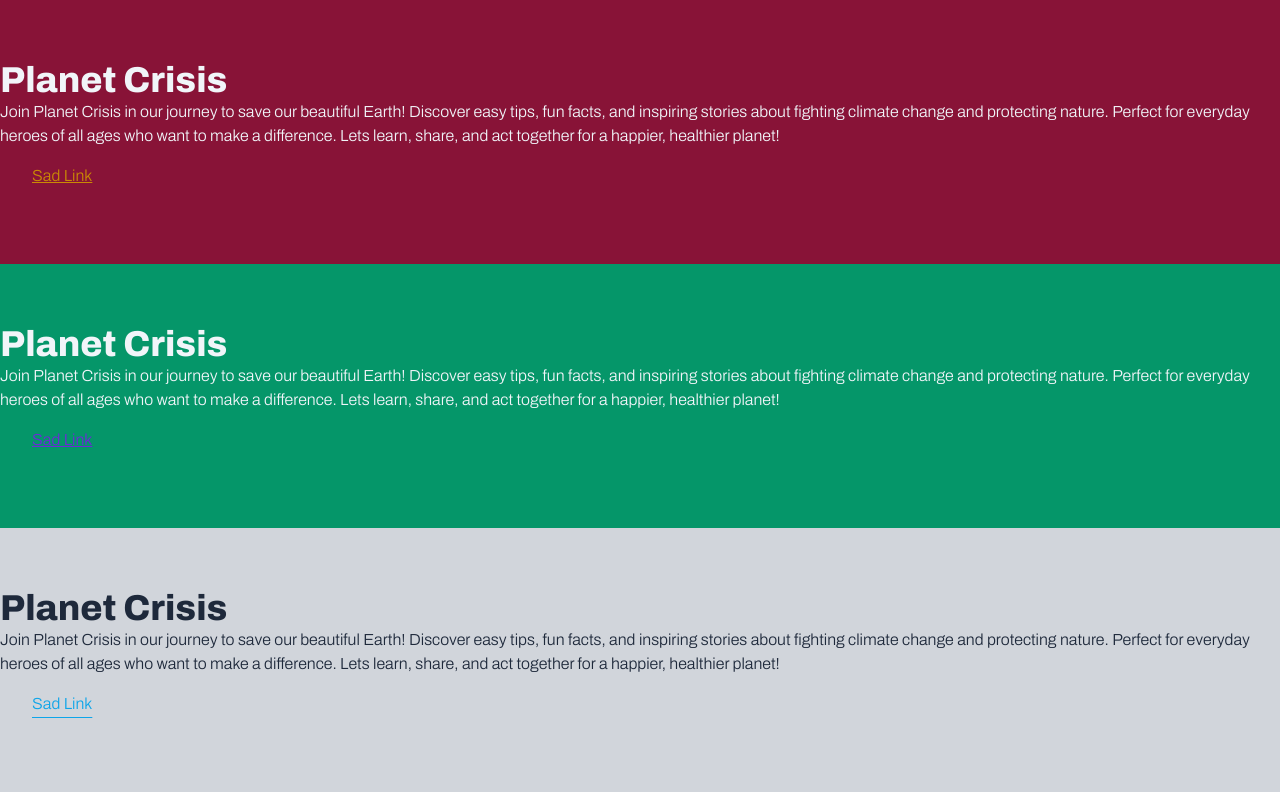
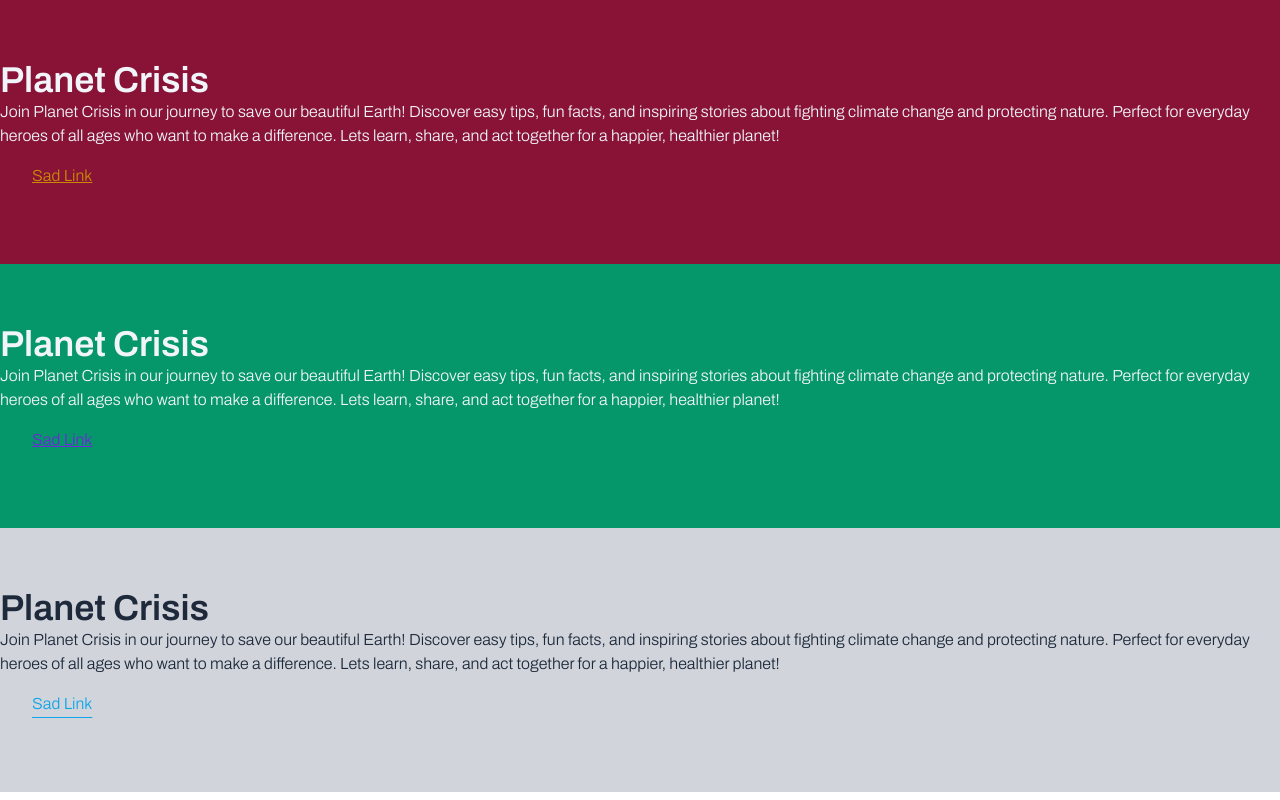
Before and after one commit to PlanetCrisisInfo/frontend, a Next.js app: page / in a window 1280 px wide. Built offline with nearby package versions, Linux system fonts and the light colour scheme.

Commit message:
better config for fonts

```diff
--- a/src/app/globals.scss
+++ b/src/app/globals.scss
@@ -11,17 +11,17 @@
     --svgSadHover: #ffd438;
     --svgNeutral: #10b981;
     --svgNeutralHover: #36bbf2;
+    --font-hanken: "Hanken Grotesk", sans-serif;
+    --font-archivo: "Archivo", sans-serif;
   }
 
-  body {
-    font-size: clamp(0.875rem, 2vw, 1rem);
-    font-family: "Hanken Grotesk", sans-serif;
-    font-weight: 400;
+  html {
+    font-family: var(--font-hanken);
+    font-weight: normal;
   }
 
   :is(h1, h2, h3, h4, h5, h6) {
-    font-family: "Archivo", sans-serif;
-    font-weight: 600;
+    font-family: var(--font-archivo);
   }
 
   a {
--- a/src/app/layout.tsx
+++ b/src/app/layout.tsx
@@ -4,13 +4,15 @@ import "./globals.scss"
 import { Archivo, Hanken_Grotesk } from "next/font/google"
 
 const HankenGrotesk = Hanken_Grotesk({
-  subsets: ["latin-ext"],
-  weight: ["300", "500", "600", "800"],
+  subsets: ["latin"],
+  weight: ["100", "300", "600"],
+  variable: "--font-hanken",
   display: "swap",
 })
 const ArchivoFont = Archivo({
-  subsets: ["latin-ext"],
-  weight: ["300", "600", "800"],
+  subsets: ["latin"],
+  weight: ["100", "300", "600"],
+  variable: "--font-archivo",
   display: "swap",
 })
 
@@ -27,7 +29,9 @@ export default function RootLayout({
 }) {
   return (
     <html lang="en">
-      <body className={`${HankenGrotesk.className} ${ArchivoFont.className}`}>
+      <body
+        className={`${HankenGrotesk.variable} font-sans ${ArchivoFont.className} font-sans`}
+      >
         {children}
       </body>
     </html>
--- a/tailwind.config.ts
+++ b/tailwind.config.ts
@@ -7,7 +7,16 @@ const config: Config = {
     "./src/app/**/*.{js,ts,jsx,tsx,mdx}",
   ],
   theme: {
-    extend: {},
+    extend: {
+      fontFamily: {
+        sans: ["var(--font-hanken)"],
+      },
+      fontWeight: {
+        thin: "100",
+        normal: "300",
+        bold: "600",
+      },
+    },
   },
   plugins: [],
 }
```
